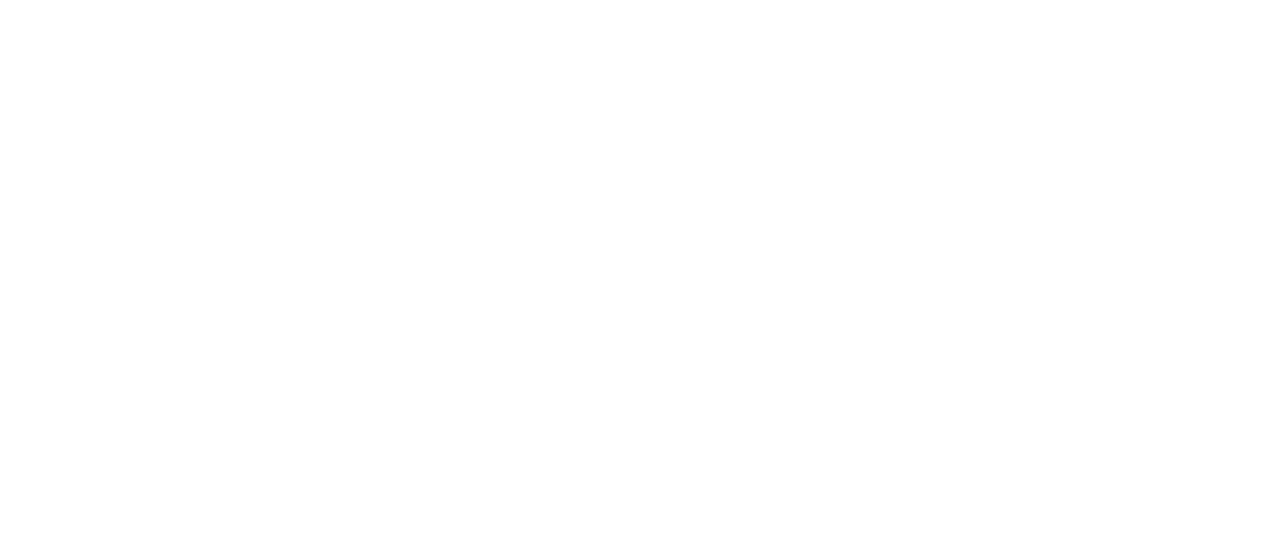
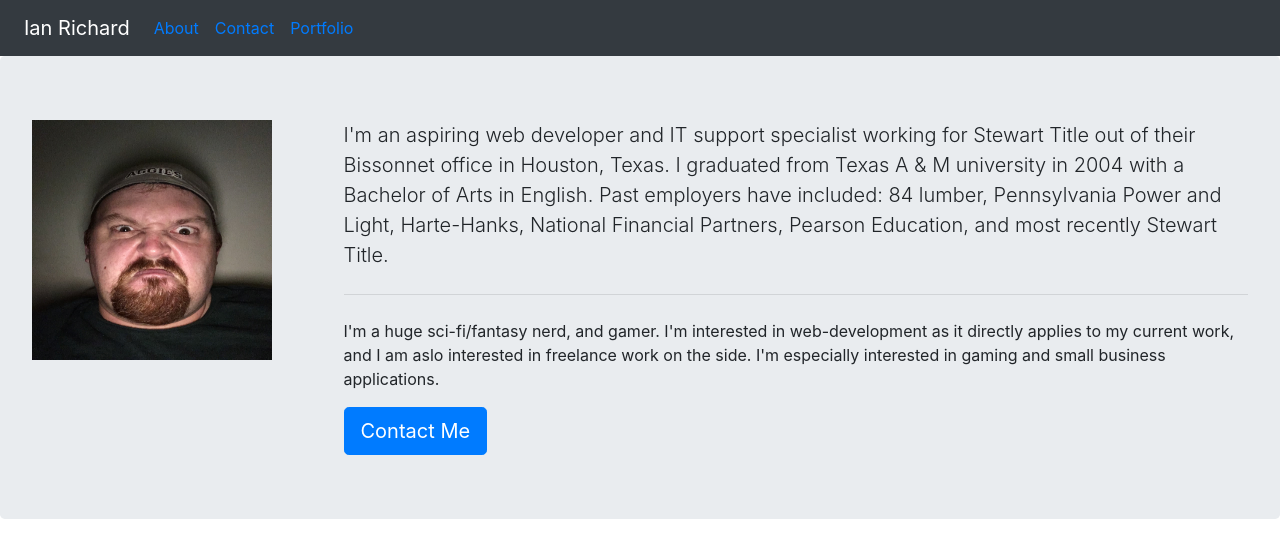
Before and after one commit to irichard03/Bootstrap-Portfolio, a plain HTML site: page index.html in a window 1280 px wide. Drawn offline with nearby package versions, Linux system fonts and the light colour scheme.

Commit message:
Added navbar and jumbotron to index.html grid 3 & 9.

```diff
--- a/assets/css/reset.css
+++ /dev/null
@@ -1,48 +0,0 @@
-/* http://meyerweb.com/eric/tools/css/reset/
-   v2.0 | 20110126
-   License: none (public domain)
-*/
-
-html, body, div, span, applet, object, iframe,
-h1, h2, h3, h4, h5, h6, p, blockquote, pre,
-a, abbr, acronym, address, big, cite, code,
-del, dfn, em, img, ins, kbd, q, s, samp,
-small, strike, strong, sub, sup, tt, var,
-b, u, i, center,
-dl, dt, dd, ol, ul, li,
-fieldset, form, label, legend,
-table, caption, tbody, tfoot, thead, tr, th, td,
-article, aside, canvas, details, embed,
-figure, figcaption, footer, header, hgroup,
-menu, nav, output, ruby, section, summary,
-time, mark, audio, video {
-	margin: 0;
-	padding: 0;
-	border: 0;
-	font-size: 100%;
-	font: inherit;
-	vertical-align: baseline;
-}
-/* HTML5 display-role reset for older browsers */
-article, aside, details, figcaption, figure,
-footer, header, hgroup, menu, nav, section {
-	display: block;
-}
-body {
-	line-height: 1;
-}
-ol, ul {
-	list-style: none;
-}
-blockquote, q {
-	quotes: none;
-}
-blockquote:before, blockquote:after,
-q:before, q:after {
-	content: '';
-	content: none;
-}
-table {
-	border-collapse: collapse;
-	border-spacing: 0;
-}
--- a/assets/css/style.css
+++ b/assets/css/style.css
@@ -1,11 +1,5 @@
-.navbar-light .navbar-nav .nav-link{
-    color: #007700;
-    background-color: #001100;
+#selfie {
+    height: 240px;
+    width: 240px;
 
 }
-
-.navbar-light .navbar-nav .nav-link{
-    color: #007700;
-    background-color: #001100;
-
-}
--- a/index.html
+++ b/index.html
@@ -20,10 +20,43 @@
 
       <!--NavBar-->
       <header>
-          <nav>
+            <nav class="navbar navbar-expand-lg navbar-light bg-dark pl-4">
+                    <a class="navbar-brand text-white" href="#">Ian Richard</a>
+                    <button class="navbar-toggler" type="button" data-toggle="collapse" data-target="#navbarSupportedContent" aria-controls="navbarSupportedContent" aria-expanded="false" aria-label="Toggle navigation">
+                      <span class="navbar-toggler-icon"></span>
+                    </button>
+                    <div class="collapse navbar-collapse" id="navbarSupportedContent">
+                      <ul class="navbar-nav mr-auto">
+                        <li class="nav-item active">
+                          <a class="nav-link text-primary" href="#">About<span class="sr-only">(current)</span></a>
+                        </li>
+                        <li class="nav-item">
+                          <a class="nav-link text-primary" href="./contact.html">Contact</a>
+                        </li>
+                        <li class="nav-item">
+                          <a class="nav-link text-primary" href="#">Portfolio</a>
+                        </li>
+                      </ul>
 
-          </nav>
+                    </div>
+                  </nav>
       </header>
+
+      <section>
+            <div class="jumbotron">
+                <div class="row">
+                    <div class="col-md-3">
+                        <img id="selfie" src="assets/images/MadAtCssSelfie.JPG">
+                    </div>
+                    <div class="col-lg-9">
+                        <p class="lead">I'm an aspiring web developer and IT support specialist working for Stewart Title out of their Bissonnet office in Houston, Texas.  I graduated from Texas A & M university in 2004 with a Bachelor of Arts in English.  Past employers have included: 84 lumber, Pennsylvania Power and Light, Harte-Hanks, National Financial Partners, Pearson Education, and most recently Stewart Title.</p>
+                        <hr class="my-4">
+                        <p>I'm a huge sci-fi/fantasy nerd, and gamer.  I'm interested in web-development as it directly applies to my current work, and I am aslo interested in freelance work on the side.  I'm especially interested in gaming and small business applications.</p>
+                        <a class="btn btn-primary btn-lg" href="./contact.html" role="button">Contact Me</a>
+                    </div>
+                  </div>
+                </div>
+      </section>
 
 
     <!---javascript goes here-->
```
Also changed, not shown: portfolio.html (+2 -2 lines).
